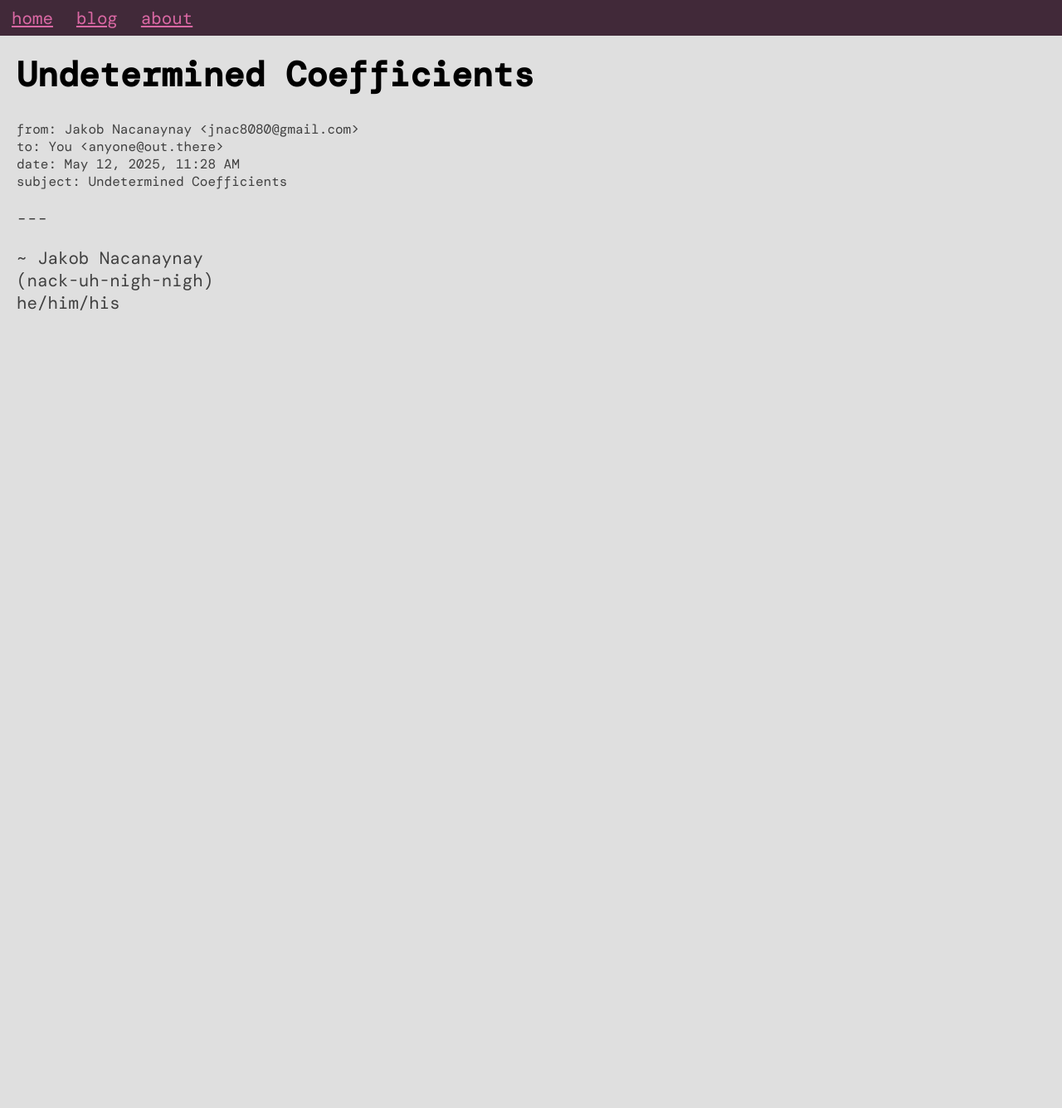
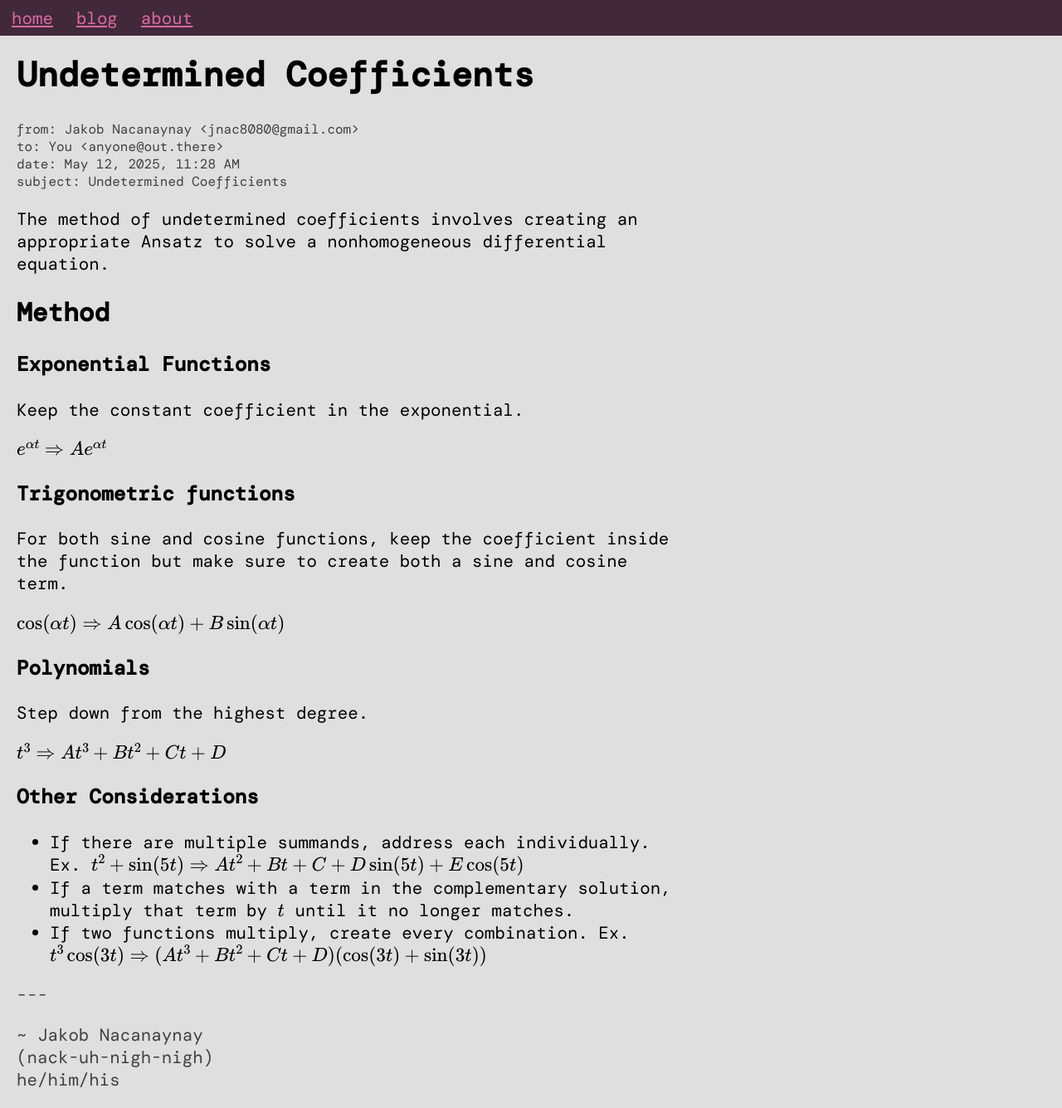
Before and after one commit to j-nac/j-nac.github.io, a Jekyll site: the page built from _posts/2025-05-12-undetermined-coefficients.md, in a window 1280 px wide and 1335 px high. Shown: the whole window at 83% size. Built offline with Jekyll 4.4.1, drawn with Linux system fonts in a browser that asks for light colours; some web fonts are replaced.

Commit message:
Add undetermined coefficients

```diff
--- a/_posts/2025-05-12-undetermined-coefficients.md
+++ b/_posts/2025-05-12-undetermined-coefficients.md
@@ -4,3 +4,31 @@ title: Undetermined Coefficients
 ---
 
 {% include mailinfo.html from="Jakob Nacanaynay <jnac8080@gmail.com>" to="You <anyone@out.there>" date="May 12, 2025, 11:28 AM" subject="Undetermined Coefficients" %}
+
+The method of undetermined coefficients involves creating an appropriate Ansatz to solve a nonhomogeneous differential equation.
+
+## Method
+
+### Exponential Functions
+
+Keep the constant coefficient in the exponential.
+
+$e^{\alpha t} \Rightarrow Ae^{\alpha t}$
+
+### Trigonometric functions
+
+For both sine and cosine functions, keep the coefficient inside the function but make sure to create both a sine and cosine term.
+
+$\cos(\alpha t) \Rightarrow A\cos(\alpha t) + B\sin(\alpha t)$
+
+### Polynomials
+
+Step down from the highest degree.
+
+$t^3 \Rightarrow At^3 + Bt^2 + Ct + D$
+
+### Other Considerations
+
+- If there are multiple summands, address each individually. Ex. $ t^2 + \sin(5t) \Rightarrow At^2+Bt+C + D\sin(5t) + E\cos(5t) $
+- If a term matches with a term in the complementary solution, multiply that term by $t$ until it no longer matches.
+- If two functions multiply, create every combination. Ex. $ t^3\cos(3t) \Rightarrow (At^3 + Bt^2 + Ct + D)(\cos(3t) + \sin(3t)) $
```
